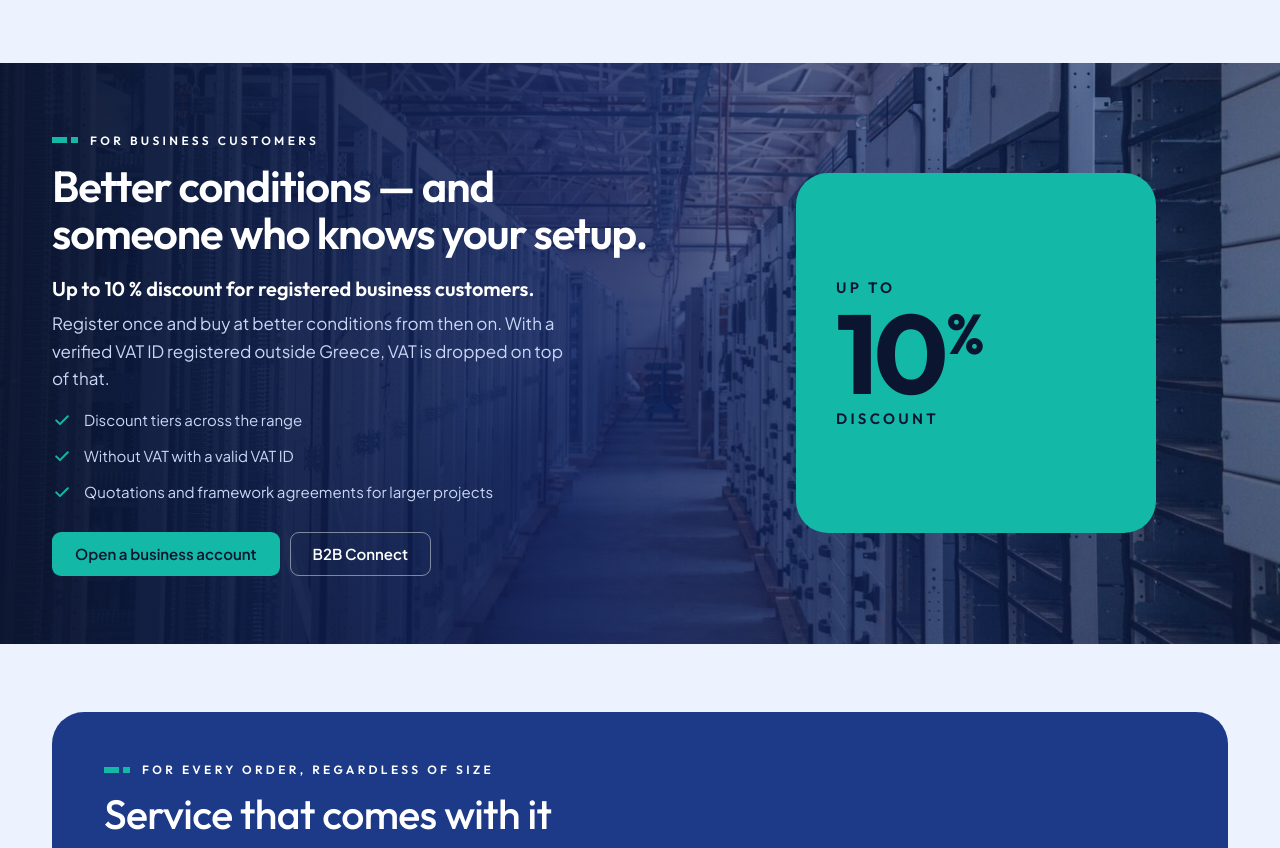
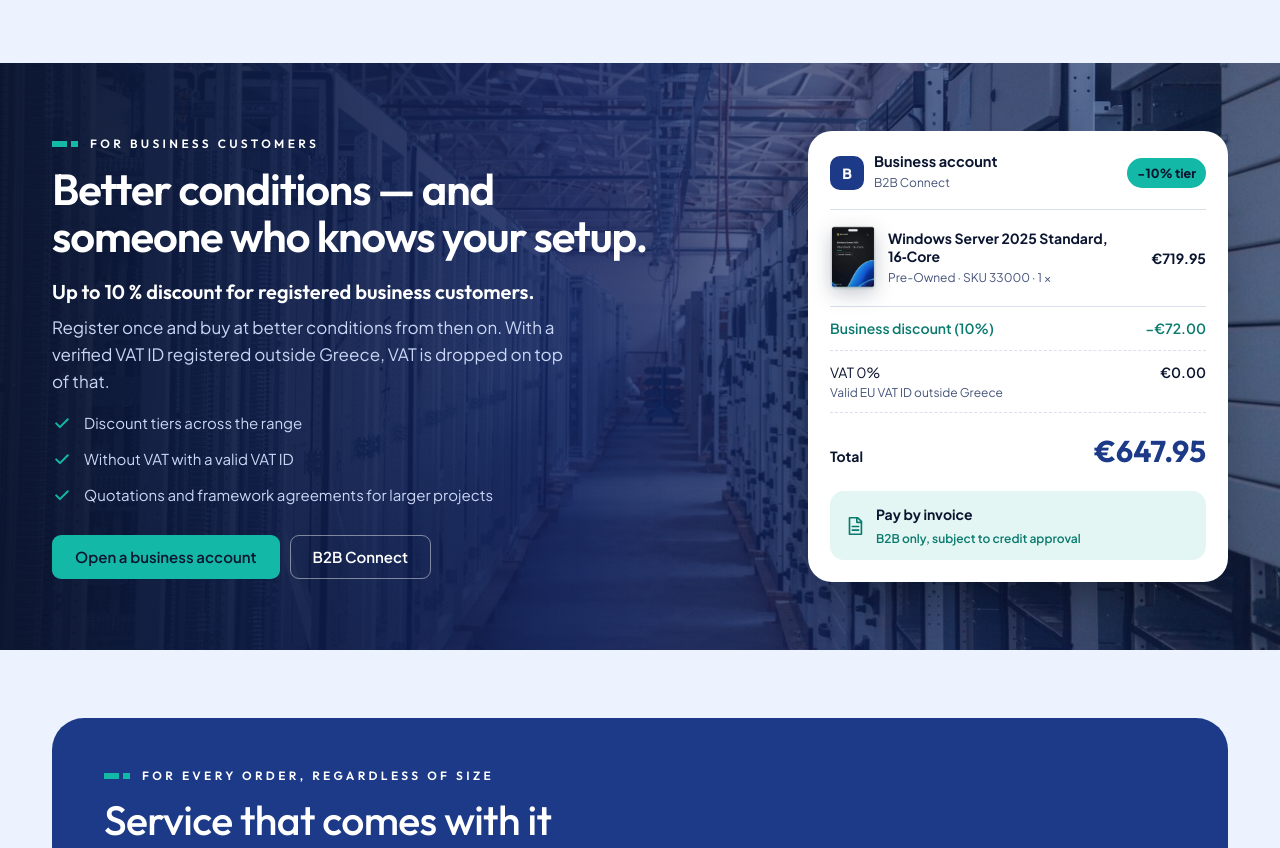
Before and after one commit to madeitmacbook-hash/softano.eu, a plain HTML site: page index.html in a window 1280 px wide. Shown: the part 5280-6128 px from the top of the page. Drawn offline with Linux system fonts and the light colour scheme.

Commit message:
B2B: replace the decorative 10% block with an example business checkout
Shows the 10% business discount, 0% VAT with a valid EU VAT ID outside
Greece and pay on invoice on the real Windows Server 2025 Standard
Pre-Owned product (EUR 719.95 - 72.00 = 647.95).

Co-Authored-By: Claude Opus 5.5 <noreply@anthropic.com>
Claude-Session: https://claude.ai/code/session_01Xm2UsM9nZuPFQt4inYgMsn

```diff
--- a/index.html
+++ b/index.html
@@ -459,10 +459,22 @@
       </ul>
       <div class="btn-row"><a class="btn btn-teal" href="#contact">Open a business account</a><a class="btn btn-ghost-inv" href="#contact">B2B Connect</a></div>
     </div>
-    <div class="discount-card" aria-hidden="true">
-      <span class="dc-up">Up to</span>
-      <span class="dc-num">10<span class="pct">%</span></span>
-      <span class="dc-lbl">discount</span>
+    <div class="b2b-checkout" role="img" aria-label="Example business checkout: Windows Server 2025 Standard Pre-Owned €719.95, business discount minus €72.00, VAT 0%, total €647.95, paid on invoice">
+      <div class="bc-head">
+        <span class="bc-acct"><span class="bc-av">B</span><span><b>Business account</b><small>B2B Connect</small></span></span>
+        <span class="bc-tier">−10% tier</span>
+      </div>
+      <div class="bc-item">
+        <img src="assets/products/ws2025-volume.webp" alt="" width="520" height="733" loading="lazy">
+        <span><b>Windows Server 2025 Standard, 16&#8209;Core</b><small>Pre-Owned · SKU 33000 · 1 ×</small></span>
+        <em>€719.95</em>
+      </div>
+      <dl class="bc-lines">
+        <div class="bc-disc"><dt>Business discount (10%)</dt><dd>−€72.00</dd></div>
+        <div><dt>VAT 0%<small>Valid EU VAT ID outside Greece</small></dt><dd>€0.00</dd></div>
+        <div class="bc-total"><dt>Total</dt><dd>€647.95</dd></div>
+      </dl>
+      <div class="bc-pay"><svg class="ic" aria-hidden="true"><use href="#i-doc"/></svg><span><b>Pay by invoice</b><small>B2B only, subject to credit approval</small></span></div>
     </div>
   </div>
 </section>
--- a/styles.css
+++ b/styles.css
@@ -1460,3 +1460,28 @@ p, small, dd { text-wrap: pretty; }
   .hw-tiles img { padding: 12px; }
 }
 section[id], [id="condition"] { scroll-margin-top: calc(var(--nav-h) + 12px); }
+
+/* B2B: example business checkout instead of a decorative block */
+.b2b-checkout { justify-self: end; width: min(420px, 100%); background: #fff; color: var(--ink); border-radius: 24px; padding: 22px; box-shadow: 0 30px 60px -28px rgba(0,0,0,.6); font-size: 14px; }
+.bc-head { display: flex; justify-content: space-between; align-items: center; padding-bottom: 16px; border-bottom: 1px solid var(--line); }
+.bc-acct { display: flex; align-items: center; gap: 10px; }
+.bc-acct b { display: block; font-size: 14.5px; line-height: 1.2; }
+.bc-acct small { color: var(--muted); font-size: 12px; }
+.bc-av { width: 34px; height: 34px; border-radius: 10px; background: var(--navy); color: #fff; display: grid; place-items: center; font-weight: 800; }
+.bc-tier { background: var(--teal); color: var(--ink); font-weight: 800; font-size: 12.5px; padding: 5px 10px; border-radius: 99px; }
+.bc-item { display: grid; grid-template-columns: 46px 1fr auto; gap: 12px; align-items: center; padding: 16px 0; border-bottom: 1px solid var(--line); }
+.bc-item img { width: 46px; height: auto; border-radius: 4px; filter: drop-shadow(0 6px 10px rgba(11,21,48,.25)); }
+.bc-item b { display: block; font-size: 14px; line-height: 1.3; }
+.bc-item small { color: var(--muted); font-size: 12px; }
+.bc-item em { font-style: normal; font-weight: 700; }
+.bc-lines > div { display: flex; justify-content: space-between; gap: 12px; padding: 10px 0; border-bottom: 1px dashed var(--line); }
+.bc-lines dt small { display: block; color: var(--muted); font-size: 12px; }
+.bc-lines dd { font-weight: 600; white-space: nowrap; }
+.bc-disc { color: var(--teal-dark); font-weight: 600; }
+.bc-total { border-bottom: 0 !important; align-items: baseline; padding-top: 14px !important; font-weight: 700; }
+.bc-total dd { font-family: var(--head); font-size: 30px; font-weight: 700; color: var(--navy); }
+.bc-pay { display: flex; align-items: center; gap: 10px; margin-top: 6px; padding: 12px 14px; border-radius: 14px; background: var(--tint-teal); }
+.bc-pay .ic { width: 22px; height: 22px; color: var(--teal-dark); }
+.bc-pay b { display: block; font-size: 14px; }
+.bc-pay small { color: var(--teal-dark); font-size: 12px; font-weight: 600; }
+@media (max-width: 900px) { .b2b-checkout { justify-self: start; } }
```
